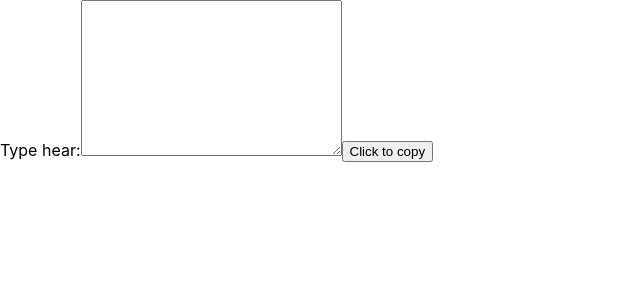
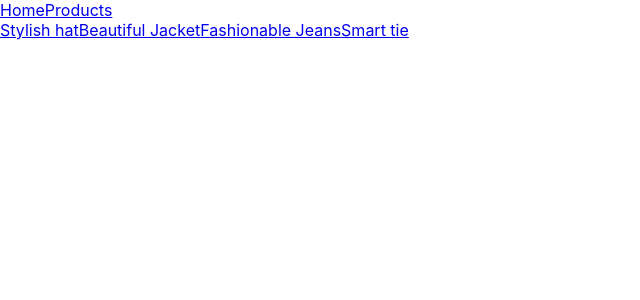
Before and after one commit to EyalSinay/react, a React (Create React App) app: page /products in a window 1280 px wide. Shown: the top 300 px of the page, without its empty margins (0-640 px from the left). Built offline with nearby package versions, Linux system fonts and the light colour scheme.

Commit message:
24-05-22

```diff
--- a/package.json
+++ b/package.json
@@ -9,6 +9,7 @@
     "axios": "^0.27.2",
     "react": "^18.1.0",
     "react-dom": "^18.1.0",
+    "react-router-dom": "^5.3.3",
     "react-scripts": "5.0.1",
     "web-vitals": "^2.1.4"
   },
--- a/src/App.jsx
+++ b/src/App.jsx
@@ -23,7 +23,8 @@ import React from 'react';
 // import DataMassaging from './components-exercises/22-05-22/13.1-data_massaging/13.1-data_massaging';
 // import AvatarsEx from './components-exercises/22-05-22/13.2-avatars/13.2-avatars';
 // import Focus from './components-exercises/23-05-22/14.1-focus/14.1-focus';
-import Copy from './components-exercises/23-05-22/14.2-copy/14.2-copy';
+// import Copy from './components-exercises/23-05-22/14.2-copy/14.2-copy';
+import ProductsEx from './components-exercises/24-05-22/16.1-products/16.1-products';
 
 
 class App extends React.Component {
@@ -52,7 +53,8 @@ class App extends React.Component {
         {/* < DataMassaging /> */}
         {/* < AvatarsEx /> */}
         {/* <Focus /> */}
-        <Copy />
+        {/* <Copy /> */}
+        <ProductsEx />
 
       </div>
     );
--- /dev/null
+++ b/src/components-exercises/24-05-22/16.1-products/16.1-products.jsx
@@ -0,0 +1,28 @@
+import React from "react";
+import { BrowserRouter, Route } from "react-router-dom";
+import HomePage from "./HomePage";
+import Header from "./Header";
+import Products from "./Products";
+import ProductDetail from "./ProductDetail";
+import ErrorPage404 from "./ErrorPage404";
+
+class ProductsEx extends React.Component {
+
+    render() {
+        return (
+            <div>
+                <BrowserRouter>
+                    <div>
+                        <Header />
+                        <Route path="/" exact component={HomePage} />
+                        <Route path="/products" component={Products} />
+                        <Route path="/products/:id" component={ProductDetail}/>
+                        <Route path="/404" component={ErrorPage404}/>
+                    </div>
+                </BrowserRouter>
+            </div>
+        );
+    }
+}
+
+export default ProductsEx;
--- /dev/null
+++ b/src/components-exercises/24-05-22/16.1-products/ErrorPage404.jsx
@@ -0,0 +1,14 @@
+import React from "react";
+
+class ErrorPage404 extends React.Component {
+
+    render() {
+        return (
+            <div>
+                404!!! Page is not found
+            </div>
+        );
+    }
+}
+
+export default ErrorPage404;
--- /dev/null
+++ b/src/components-exercises/24-05-22/16.1-products/Header.jsx
@@ -0,0 +1,16 @@
+import React from "react";
+import { NavLink } from "react-router-dom";
+
+class Header extends React.Component {
+
+    render() {
+        return (
+            <nav>
+                <NavLink to="/">Home</NavLink>
+                <NavLink to="/products">Products</NavLink>
+            </nav>
+        );
+    }
+}
+
+export default Header;
--- /dev/null
+++ b/src/components-exercises/24-05-22/16.1-products/HomePage.jsx
@@ -0,0 +1,14 @@
+import React from "react";
+
+class HomePage extends React.Component {
+
+    render() {
+        return (
+            <div>
+                HomePage
+            </div>
+        );
+    }
+}
+
+export default HomePage;
--- /dev/null
+++ b/src/components-exercises/24-05-22/16.1-products/ProductDetail.jsx
@@ -0,0 +1,38 @@
+import React from "react";
+import dataProducts from "./store";
+
+class ProductDetail extends React.Component {
+    state = { data: {} };
+
+    componentDidMount() {
+        this.getProduct();
+    }
+
+    componentDidUpdate(prevProps) {
+        if (this.props.match.params.id !== prevProps.match.params.id) {
+            this.getProduct();
+        }
+    }
+
+    getProduct = () => {
+        const theProduct = dataProducts.find(product => ":" + product.id === this.props.match.params.id);
+        if (theProduct) {
+            this.setState({ data: theProduct });
+        } else {
+            this.props.history.push("/404");
+        }
+    }
+
+    render() {
+        return (
+            <div>
+                <img src={this.state.data.imageUrl} alt={this.state.data.title} />
+                <h2>{this.state.data.title}</h2>
+                <h3>{this.state.data.size}</h3>
+                <p>{this.state.data.price}</p>
+            </div>
+        );
+    }
+}
+
+export default ProductDetail;
--- /dev/null
+++ b/src/components-exercises/24-05-22/16.1-products/Products.jsx
@@ -0,0 +1,32 @@
+import React from "react";
+import { NavLink } from "react-router-dom";
+import dataProducts from "./store";
+
+class Products extends React.Component {
+    state = { data: [] };
+
+    componentDidMount() {
+        this.setState({ data: dataProducts });
+    }
+
+    getDataLinks = () => {
+        return this.state.data.map(product => (
+            <NavLink
+                key={product.id}
+                to={`/products/:${product.id}`}
+                >
+                {product.title}
+            </NavLink>
+        ));
+    }
+
+    render() {
+        return (
+            <div>
+                {this.getDataLinks()}
+            </div>
+        );
+    }
+}
+
+export default Products;
--- /dev/null
+++ b/src/components-exercises/24-05-22/16.1-products/store.js
@@ -0,0 +1,32 @@
+const dataProducts = [
+    {
+        title: "Stylish hat",
+        imageUrl: "https://i.ibb.co/pPSQYfX/hat.jpg",
+        price: 25,
+        size: "Fits for all",
+        id: 1,
+    },
+    {
+        title: "Beautiful Jacket",
+        imageUrl: "https://i.ibb.co/kq23hr4/jacket.jpg",
+        price: 55,
+        size: "Medium",
+        id: 2
+    },
+    {
+        title: "Fashionable Jeans",
+        imageUrl: "https://i.ibb.co/C62CZRy/jean.jpg",
+        price: 39,
+        size: "Medium",
+        id: 3
+    },
+    {
+        title: "Smart tie",
+        imageUrl: "https://i.ibb.co/z8GM1Mh/tie.jpg",
+        price: 10,
+        size: "Fits for all",
+        id: 4
+    },
+];
+
+export default dataProducts;
```
Also changed, not shown: 1 other file (tests, documents, lock files or other folders).
